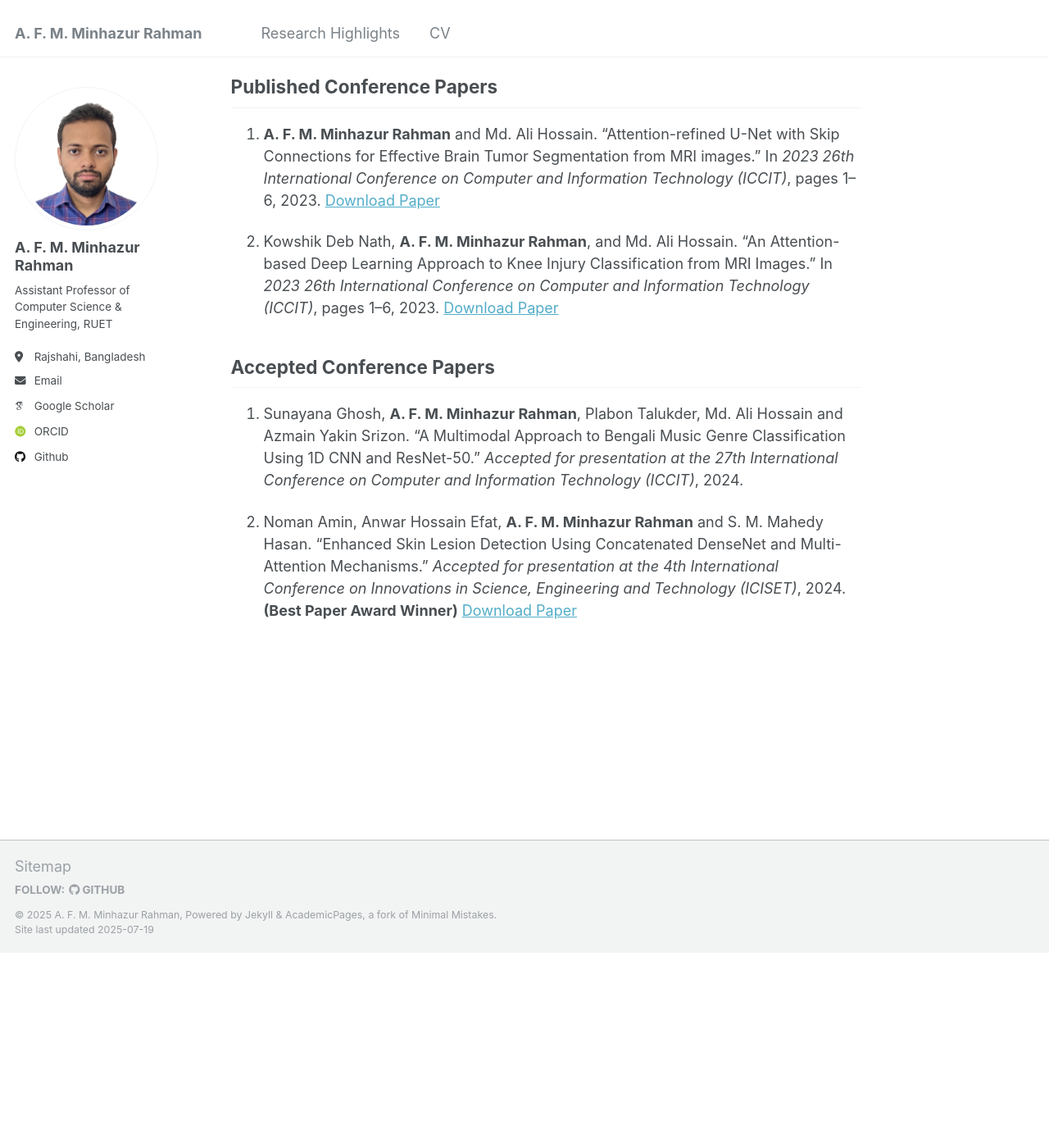
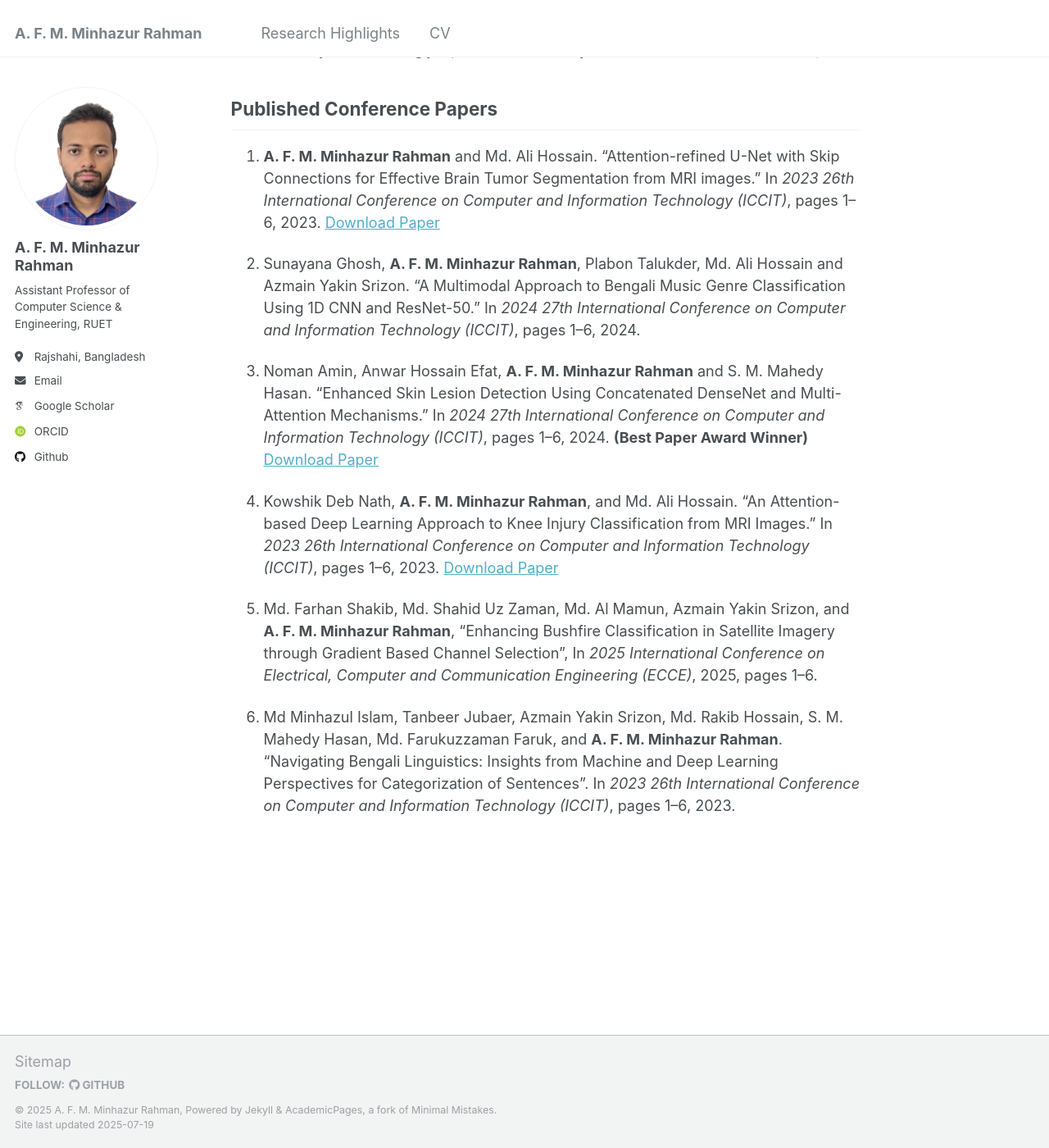
Before and after one commit to mrsaurov/mrsaurov.github.io, a Jekyll site: the page built from _pages/about.md, in a window 1280 px wide and 1400 px high, scrolled down 2240 px. Shown: the whole window at 82% size. Built offline with Jekyll 4.4.1, drawn with Linux system fonts in a browser that asks for light colours; some web fonts are replaced; before the commit the page ends 3402 px from its top, so only the background shows below that; some of the changed text lies outside the part shown.

Commit message:
Update Msc Information, CV and Add new publications

```diff
--- a/_pages/about.md
+++ b/_pages/about.md
@@ -6,7 +6,8 @@
   - /about/
   - /about.html
 ---
-A. F. M. Minhazur Rahman is an Assistant Professor in the [Department of Computer Science & Engineering(CSE)](https://www.cse.ruet.ac.bd/){:target="_blank"} at [Rajshahi University of Engineering & Technology (RUET)](https://www.ruet.ac.bd/){:target="_blank"}. A computer enthusiast from an early age, he earned his Bachelor of Science degree in CSE from RUET in 2021, graduating with first-class honors and ranking first in his batch of 120 students, with a CGPA of 3.89. He is currently pursuing his Master of Science degree in CSE at RUET, where his research focuses on deep learning-based image segmentation for medical image analysis. His broader research interests include computer vision, deep learning, and medical image analysis.
+A. F. M. Minhazur Rahman is an Assistant Professor in the [Department of Computer Science & Engineering(CSE)](https://www.cse.ruet.ac.bd/){:target="_blank"} at [Rajshahi University of Engineering & Technology (RUET)](https://www.ruet.ac.bd/){:target="_blank"}. A computer enthusiast from an early age, he earned his Bachelor of Science degree in CSE from RUET in 2021, graduating with first-class honors and ranking first in his batch of 120 students, with a CGPA of 3.89. He has recently completed his Master of Science degree in CSE from RUET with a  CGPA of 4.00. His research focused on deep learning-based image segmentation for medical image analysis. His broader research interests include computer vision, deep learning, and medical image analysis. He is currently a PhD aspirant, seeking to further advance his work in these domains.
+
 <!-- A. F. M. Minhazur Rahman is currently serving as an Assistant Professor in the [Department of Computer Science & Engineering(CSE)](https://www.cse.ruet.ac.bd/) at Rajshahi University of Engineering & Technology (RUET). A passionate computer enthusiast from an early age, he earned his Bachelor of Science degree in CSE from RUET in 2021, graduating with first class honors. He ranked first in his batch of 120 students with a CGPA of 3.89. During his studies, he developed a deep interest in the applications of artificial intelligence and deep neural networks, particularly for computer vision tasks such as segmentation and classification.  He is currently pursuing his Master of Science degree in CSE at RUET, where he is working on deep learning-based image segmentation techniques for medical image analysis. His research interests include computer vision, deep learning, and medical image analysis. -->
 
 Research Interests
@@ -72,15 +73,16 @@
 1. **A. F. M. Minhazur Rahman** and Md. Ali Hossain. “Attention-refined U-Net with Skip Connections for Effective Brain Tumor Segmentation from MRI images.” In *2023 26th International Conference on Computer and Information Technology (ICCIT)*, pages 1–6, 2023.
 [Download Paper](/files/attention_unet.pdf){:target="_blank"}
 
-2. Kowshik Deb Nath, **A. F. M. Minhazur Rahman**, and Md. Ali Hossain. “An Attention-based Deep Learning Approach to Knee Injury Classification from MRI Images.” In *2023 26th International Conference on Computer and Information Technology (ICCIT)*, pages 1–6, 2023.
+2. Sunayana Ghosh, **A. F. M. Minhazur Rahman**, Plabon Talukder, Md. Ali Hossain and Azmain Yakin
+Srizon. "A Multimodal Approach to Bengali Music Genre Classification Using 1D CNN and ResNet-50."
+In *2024 27th International Conference on Computer and Information Technology (ICCIT)*, pages 1–6, 2024.
+
+3. Noman Amin, Anwar Hossain Efat, **A. F. M. Minhazur Rahman** and S. M. Mahedy Hasan. "Enhanced Skin Lesion Detection Using Concatenated DenseNet and Multi-Attention Mechanisms." In *2024 27th International Conference on Computer and Information Technology (ICCIT)*, pages 1–6, 2024. **(Best Paper Award Winner)**
+[Download Paper](/files/skin_paper.pdf){:target="_blank"}
+
+4. Kowshik Deb Nath, **A. F. M. Minhazur Rahman**, and Md. Ali Hossain. “An Attention-based Deep Learning Approach to Knee Injury Classification from MRI Images.” In *2023 26th International Conference on Computer and Information Technology (ICCIT)*, pages 1–6, 2023.
 [Download Paper](/files/attention_knee.pdf){:target="_blank"}
 
-Accepted Conference Papers
----
+5. Md. Farhan Shakib, Md. Shahid Uz Zaman, Md. Al Mamun, Azmain Yakin Srizon, and **A. F. M. Minhazur Rahman**, "Enhancing Bushfire Classification in Satellite Imagery through Gradient Based Channel Selection", In *2025 International Conference on Electrical, Computer and Communication Engineering (ECCE)*, 2025, pages 1–6.
 
-1. Sunayana Ghosh, **A. F. M. Minhazur Rahman**, Plabon Talukder, Md. Ali Hossain and Azmain Yakin
-Srizon. "A Multimodal Approach to Bengali Music Genre Classification Using 1D CNN and ResNet-50."
-*Accepted for presentation at the 27th International Conference on Computer and Information Technology (ICCIT)*, 2024.
-
-2. Noman Amin, Anwar Hossain Efat, **A. F. M. Minhazur Rahman** and S. M. Mahedy Hasan. "Enhanced Skin Lesion Detection Using Concatenated DenseNet and Multi-Attention Mechanisms." *Accepted for presentation at the 4th International Conference on Innovations in Science, Engineering and Technology (ICISET)*, 2024. **(Best Paper Award Winner)**
-[Download Paper](/files/skin_paper.pdf){:target="_blank"}
+6. Md Minhazul Islam, Tanbeer Jubaer, Azmain Yakin Srizon, Md. Rakib Hossain, S. M. Mahedy Hasan, Md. Farukuzzaman Faruk, and **A. F. M. Minhazur Rahman**. "Navigating Bengali Linguistics: Insights from Machine and Deep Learning Perspectives for Categorization of Sentences". In *2023 26th International Conference on Computer and Information Technology (ICCIT)*, pages 1–6, 2023.
```
Also changed, not shown: 1 other file.
